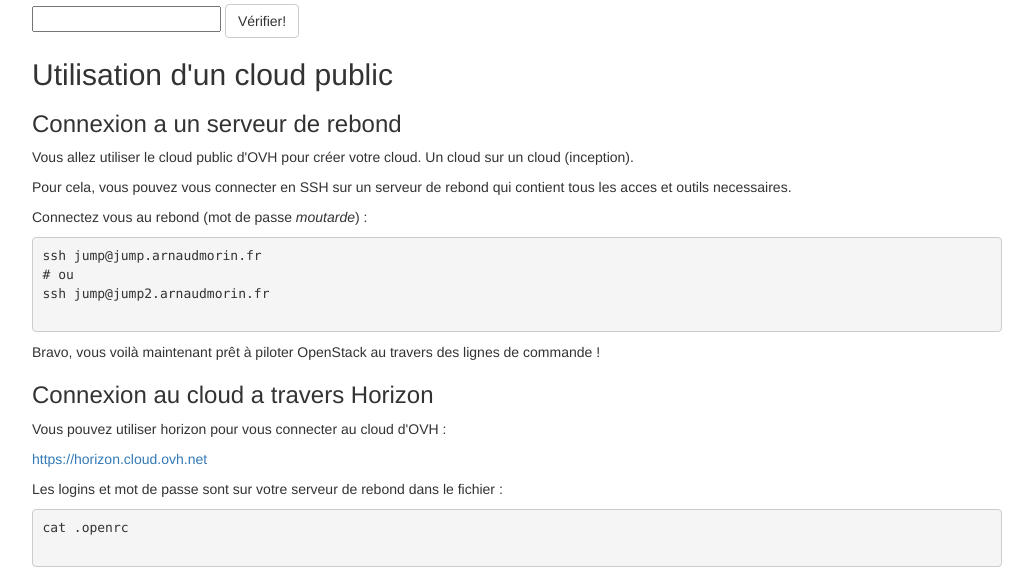
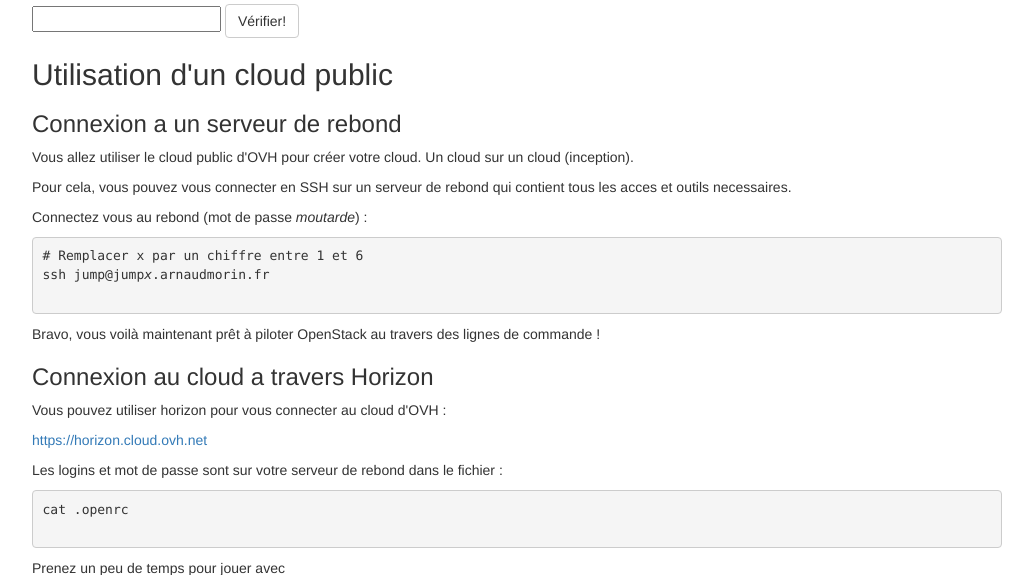
Before and after one commit to arnaudmorin/isen-tp-openstack, a PHP site: page / in a window 1280 px wide. Shown: the part 502-1077 px from the top of the page, without its empty margins (123-1156 px from the left). Run offline with PHP 8.4, Linux system fonts and the light colour scheme.

Commit message:
d
Signed-off-by: Arnaud Morin <arnaud.morin@gmail.com>

```diff
--- a/index.php
+++ b/index.php
@@ -39,9 +39,8 @@ Cloud OVH
 
     <p>Connectez vous au rebond (mot de passe <i>moutarde</i>) :</p>
     <pre>
-ssh jump@jump.arnaudmorin.fr
-# ou
-ssh jump@jump2.arnaudmorin.fr
+# Remplacer x par un chiffre entre 1 et 6
+ssh jump@jump<i>x</i>.arnaudmorin.fr
     </pre>
     <p>Bravo, vous voilà maintenant prêt à piloter OpenStack au travers des lignes de commande !</p>
 
```
